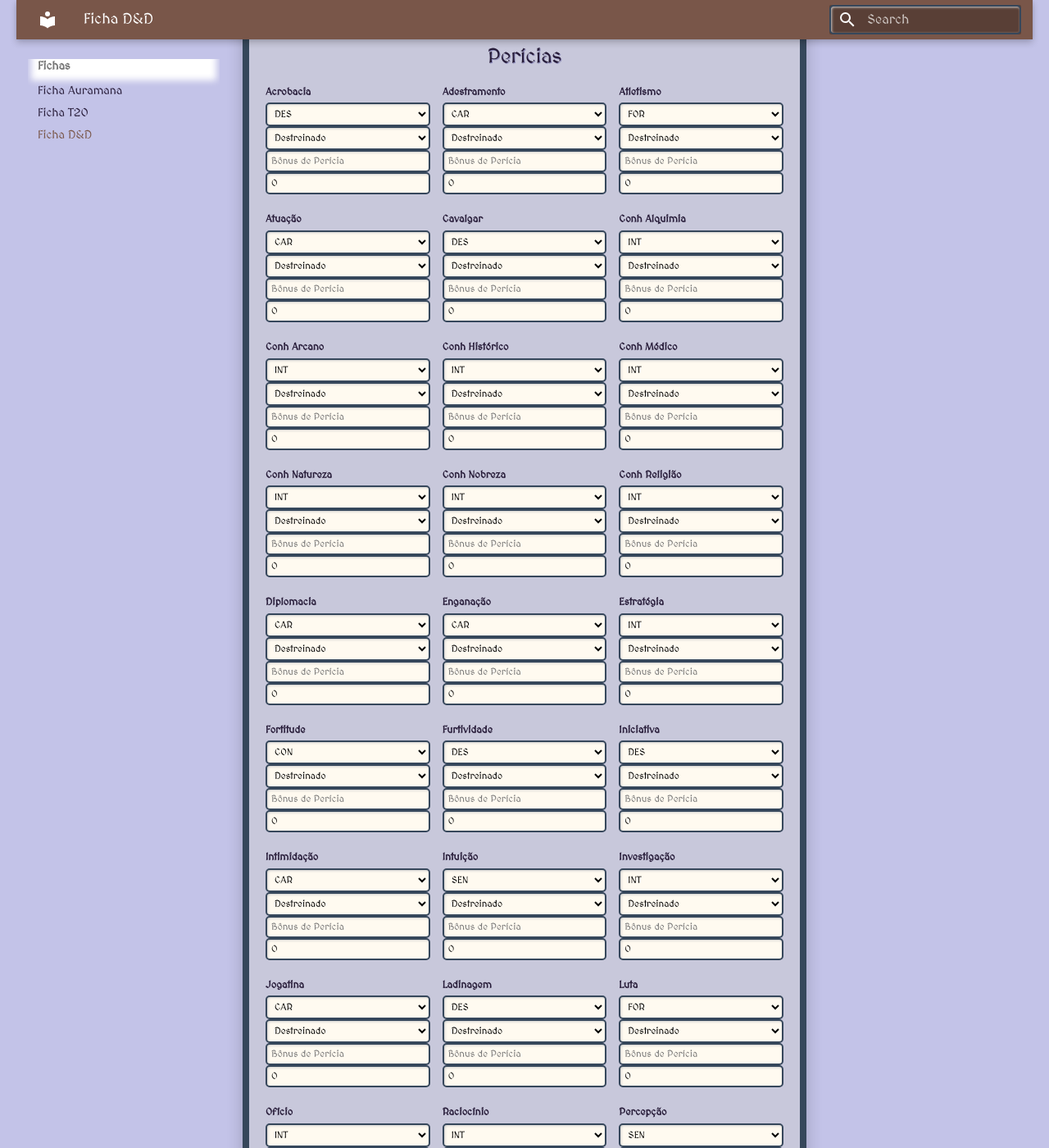
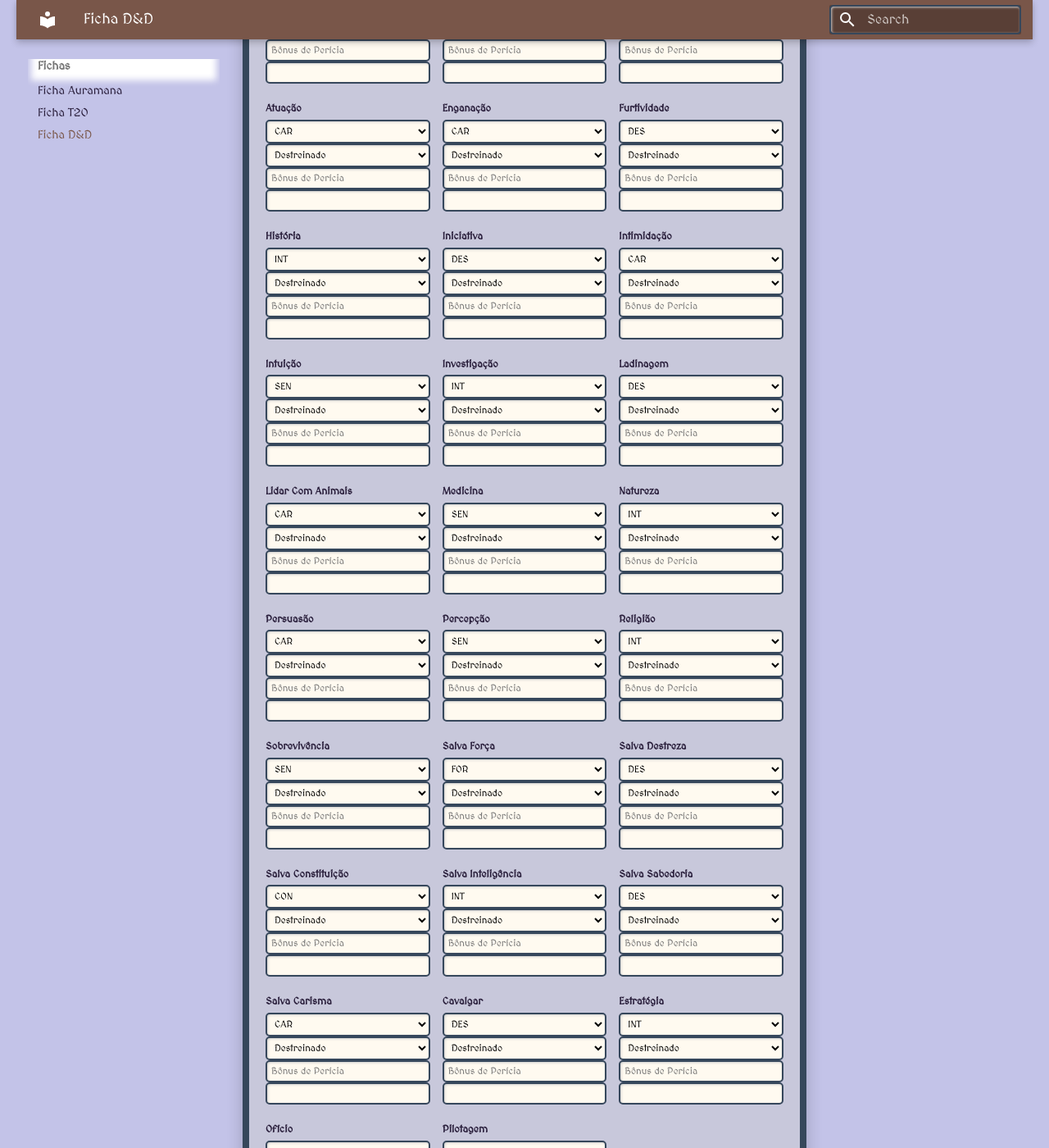
Before and after one commit to ozyssj/auramana-rpg, an MkDocs documentation site: the page built from docs/ficha-dnd.md, in a window 1280 px wide and 1400 px high, scrolled down 1512 px. Shown: the whole window at 82% size. Built offline with MkDocs 1.6.1 and Material for MkDocs 9.7.7, drawn with Linux system fonts in a browser that asks for light colours; some of the changed text lies outside the part shown.

Commit message:
Update ficha-dnd.md

```diff
--- a/docs/ficha-dnd.md
+++ b/docs/ficha-dnd.md
@@ -226,8 +226,8 @@
         <input type="number" id="int" min="-5" max="10">
       </div>
       <div class="campo">
-        <label for="sen">SEN</label>
-        <input type="number" id="sen" min="-5" max="10">
+        <label for="sab">SEN</label>
+        <input type="number" id="sab" min="-5" max="10">
       </div>
       <div class="campo">
         <label for="car">CAR</label>
@@ -265,38 +265,15 @@
       </div>
     </div>
 
-            <div class="defesa">
-                <div class="linha">
-                    <div class="campo">
-                        <label>Defesa</label>
-                        <select class="atributo-pericia">
-                            <option value="des">DES</option>
-                            <option value="for">FOR</option>
-                            <option value="con">CON</option>
-                            <option value="int">INT</option>
-                            <option value="sen">SEN</option>
-                            <option value="car">CAR</option>
-                        </select>
-                        <select class="treinamento-pericia">
-                            <option value="0">Destreinado</option>
-                            <option value="1">Treinado</option>
-                            <option value="2">Especialista</option>
-                        </select>
-                        <input type="number" class="bonus-pericia" placeholder="Bônus de Defesa">
-                        <input type="number" class="valor-defesa" readonly>
-                    </div>
-                </div>
-            </div>
+  <div class="linha">
+  <div class="campo">
+      <label for="armadura">Armadura: </label>
+      <input type="text" id="armadura" placeholder="Leve ou Pesada">
+  </div>
 
-
-  <div class="linha">
-    <div class="campo">
+   <div class="campo">
       <label for="armadura">Defesa</label>
       <input type="number" id="defesa" placeholder=10>
-    </div>
-    <div class="campo">
-      <label for="armadura">RD e Resistências</label>
-      <input type="text" id="rd" placeholder="Ex: RD a Fogo 5">
     </div>
   </div>
 
@@ -317,6 +294,11 @@
     </div>
     </div>
 
+    <div class="campo">
+      <label for="origem">Proficiências</label>
+      <input type="text" id="proficiencia" placeholder="Ex: Armas marciais, ferramentas de alquimista.">
+    </div>
+
 <div class="campo">
   <label for="ataques">Ataques</label>
   <textarea id="ataques" rows="6">
@@ -334,38 +316,35 @@
 <script>
   const pericias = [
     { nome: "Acrobacia", atributo: "des" },
-    { nome: "Adestramento", atributo: "car" },
+    { nome: "Arcanismo", atributo: "car" },
     { nome: "Atletismo", atributo: "for" },
     { nome: "Atuação", atributo: "car" },
-    { nome: "Cavalgar", atributo: "des" },
-    { nome: "Conh Alquimia", atributo: "int" },
-    { nome: "Conh Arcano", atributo: "int" },
-    { nome: "Conh Histórico", atributo: "int" },
-    { nome: "Conh Médico", atributo: "int" },
-    { nome: "Conh Natureza", atributo: "int" },
-    { nome: "Conh Nobreza", atributo: "int" },
-    { nome: "Conh Religião", atributo: "int" },
-    { nome: "Diplomacia", atributo: "car" },
     { nome: "Enganação", atributo: "car" },
-    { nome: "Estratégia", atributo: "int" },
-    { nome: "Fortitude", atributo: "con" },
     { nome: "Furtividade", atributo: "des" },
+    { nome: "História", atributo: "int" },
     { nome: "Iniciativa", atributo: "des" },
     { nome: "Intimidação", atributo: "car" },
-    { nome: "Intuição", atributo: "sen" },
+    { nome: "Intuição", atributo: "sab" },
     { nome: "Investigação", atributo: "int" },
-    { nome: "Jogatina", atributo: "car" },
     { nome: "Ladinagem", atributo: "des" },
-    { nome: "Luta", atributo: "for" },
+    { nome: "Lidar Com Animais", atributo: "car" },
+    { nome: "Medicina", atributo: "sab" },
+    { nome: "Natureza", atributo: "int" },
+    { nome: "Persuasão", atributo: "car" },
+    { nome: "Percepção", atributo: "sab" },
+    { nome: "Religião", atributo: "int" },
+    { nome: "Sobrevivência", atributo: "sab" },
+    { nome: "Salva Força", atributo: "for" },
+    { nome: "Salva Destreza", atributo: "des" },
+    { nome: "Salva Constituição", atributo: "con" },
+    { nome: "Salva Inteligência", atributo: "int" },
+    { nome: "Salva Sabedoria", atributo: "sen" },
+    { nome: "Salva Carisma", atributo: "car" },
+    { nome: "Cavalgar", atributo: "des" },
+    { nome: "Estratégia", atributo: "int" },
     { nome: "Ofício", atributo: "int" },
-    { nome: "Raciocínio", atributo: "int" },
-    { nome: "Percepção", atributo: "sen" },
-    { nome: "Pilotagem", atributo: "des" },
-    { nome: "Pontaria", atributo: "des" },
-    { nome: "Raciocínio", atributo: "int" },
-    { nome: "Reflexos", atributo: "des" },
-    { nome: "Sobrevivência", atributo: "sen" },
-    { nome: "Vontade", atributo: "car" }
+    { nome: "Pilotagem", atributo: "des" }
+
   ];
 
   // Opções de atributos
@@ -447,7 +426,6 @@
 </textarea>
 </div>
 
-
 <div class="botoes">
   <button onclick="salvarFicha()">Salvar no Navegador</button>
   <button onclick="baixarFicha()">Exportar Ficha</button>
@@ -458,9 +436,6 @@
 </div>
 
   </div>
-
-
-
 
 <script>
 function atualizarPericias() {
```
Also changed, not shown: other parts of docs/ficha-dnd.md (+1 -1 lines).
